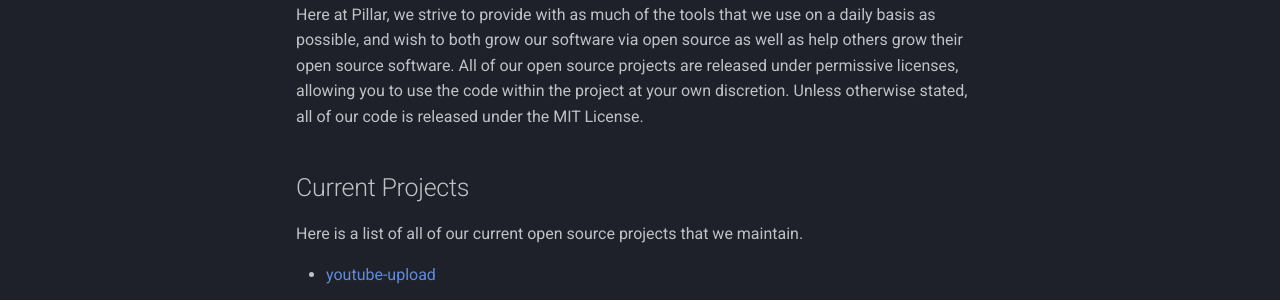
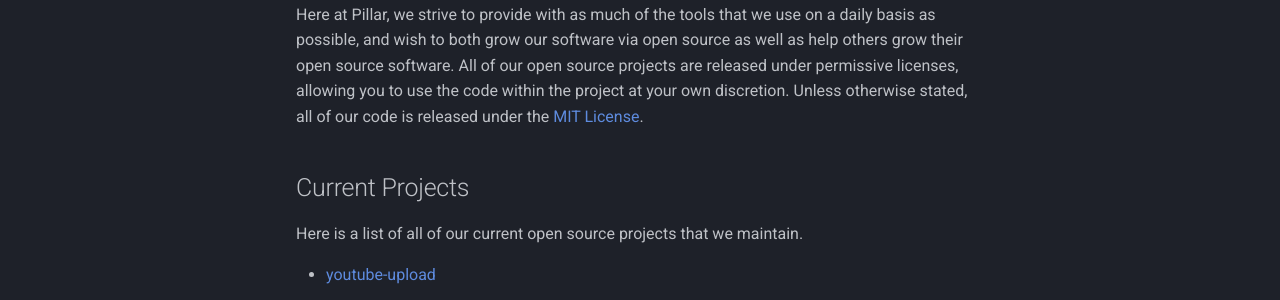
Before and after one commit to pillargg/pillargg.github.io, an MkDocs documentation site: the page built from docs/index.md, in a window 1280 px wide. Shown: the part 178-478 px from the top of the page. Built offline with MkDocs 1.6.1 and Material for MkDocs 9.7.7, drawn with Linux system fonts in a browser that asks for light colours; part of the change alters nothing that is shown.

```diff
--- a/docs/index.md
+++ b/docs/index.md
@@ -1,6 +1,6 @@
 # The Pillar Open Source Initiative
 
-Here at Pillar, we strive to provide with as much of the tools that we use on a daily basis as possible, and wish to both grow our software via open source as well as help others grow their open source software. All of our open source projects are released under permissive licenses, allowing you to use the code within the project at your own discretion. Unless otherwise stated, all of our code is released under the MIT License.
+Here at Pillar, we strive to provide with as much of the tools that we use on a daily basis as possible, and wish to both grow our software via open source as well as help others grow their open source software. All of our open source projects are released under permissive licenses, allowing you to use the code within the project at your own discretion. Unless otherwise stated, all of our code is released under the [MIT License](https://pillar.github.io/MIT-License).
 
 ## Current Projects
 
```
